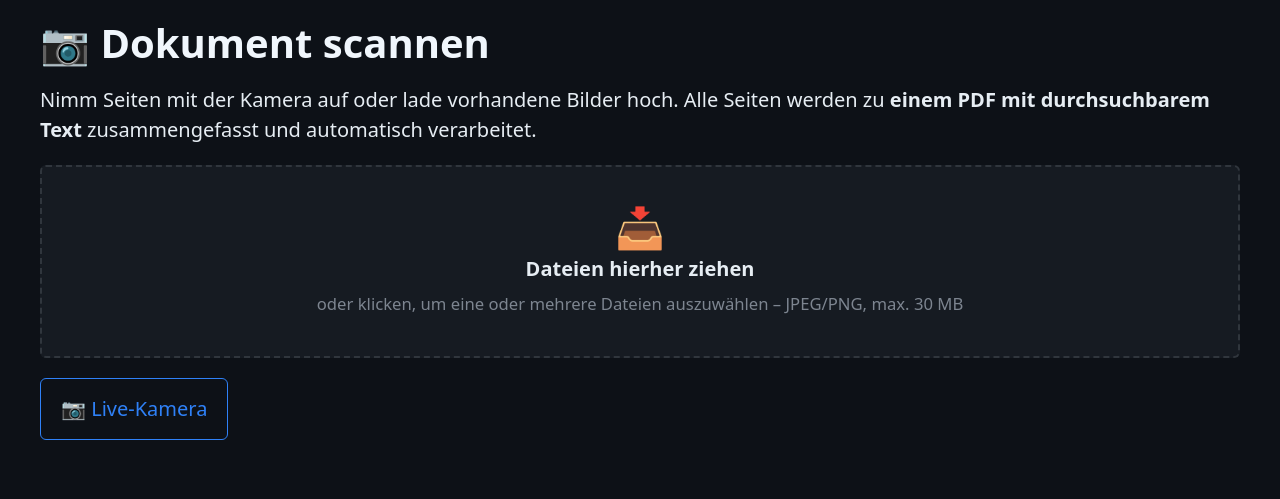
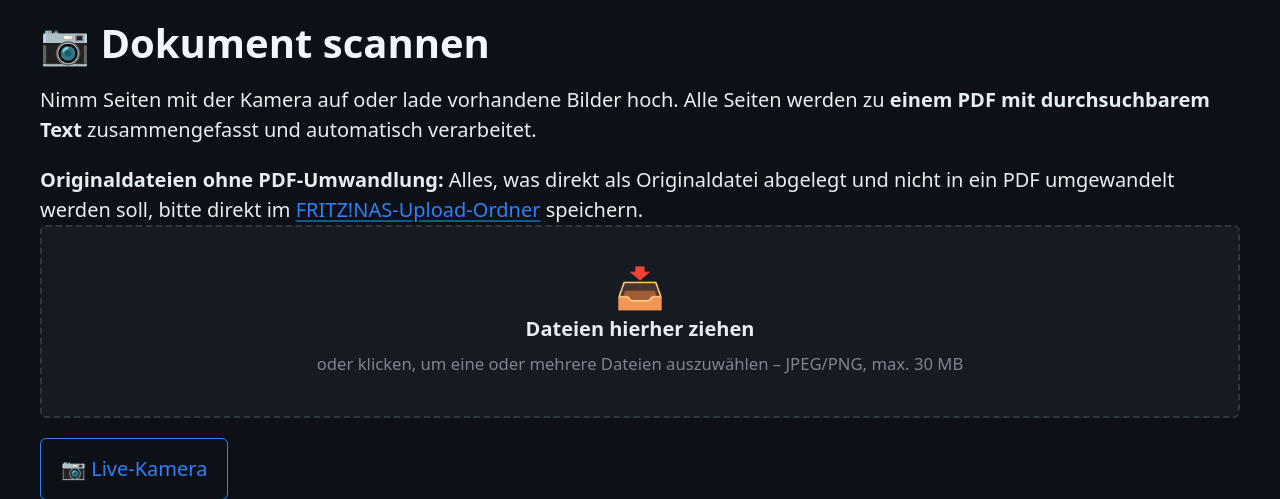
Before and after one commit to TriLi06/JOLIA, a FastAPI app: page /scan in a window 1280 px wide. Shown: the part 106-605 px from the top of the page. Run offline with FastAPI, Linux system fonts and the light colour scheme; data that the repository does not hold is empty; parts of the project's set-up code (start-up, migrations or seed data) failed here and were passed over; some libraries are stand-ins or nearby versions.

Commit message:
NAS link

```diff
--- a/app/templates/scan.html
+++ b/app/templates/scan.html
@@ -5,6 +5,11 @@
 <h1>📷 Dokument scannen</h1>
 <p>Nimm Seiten mit der Kamera auf oder lade vorhandene Bilder hoch. Alle Seiten werden zu
 <strong>einem PDF mit durchsuchbarem Text</strong> zusammengefasst und automatisch verarbeitet.</p>
+<aside>
+    <strong>Originaldateien ohne PDF-Umwandlung:</strong>
+    Alles, was direkt als Originaldatei abgelegt und nicht in ein PDF umgewandelt werden soll,
+    bitte direkt im <a href="http://fritz.box/nas#/files/jolia_upload" target="_blank" rel="noopener noreferrer">FRITZ!NAS-Upload-Ordner</a> speichern.
+</aside>
 
 <div id="dropzone" class="scan-dropzone" role="button" tabindex="0"
      aria-label="Dateien hierher ziehen oder klicken, um Dateien auszuwählen">
```
